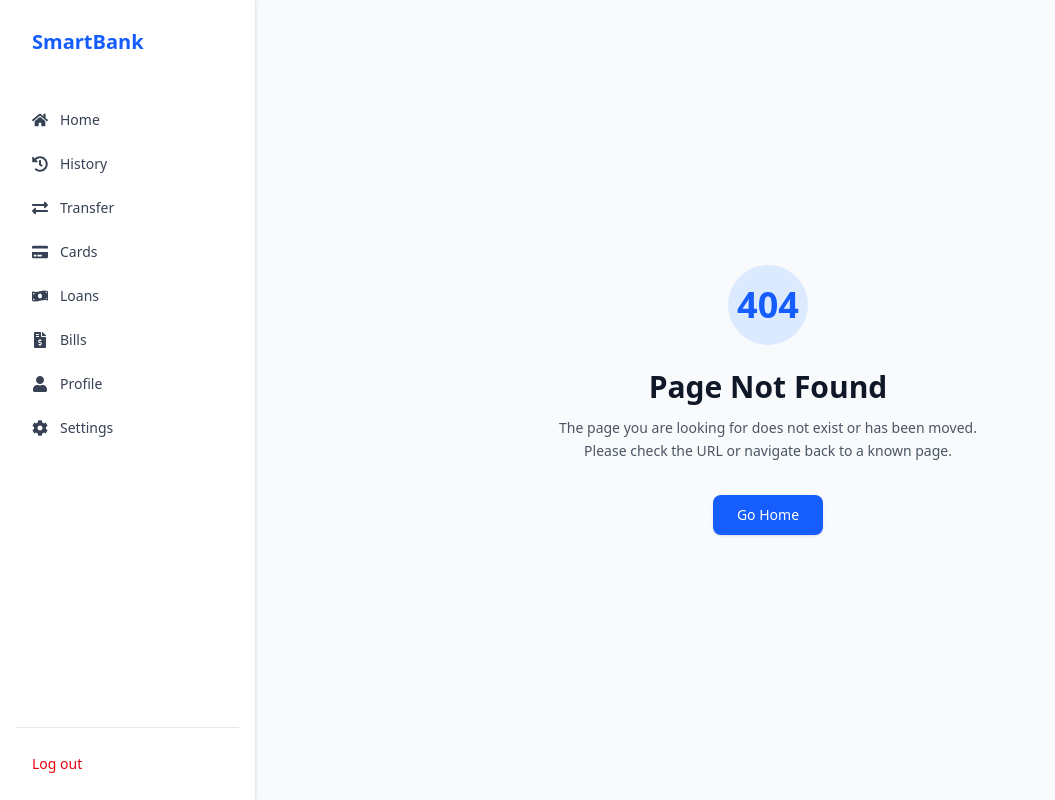
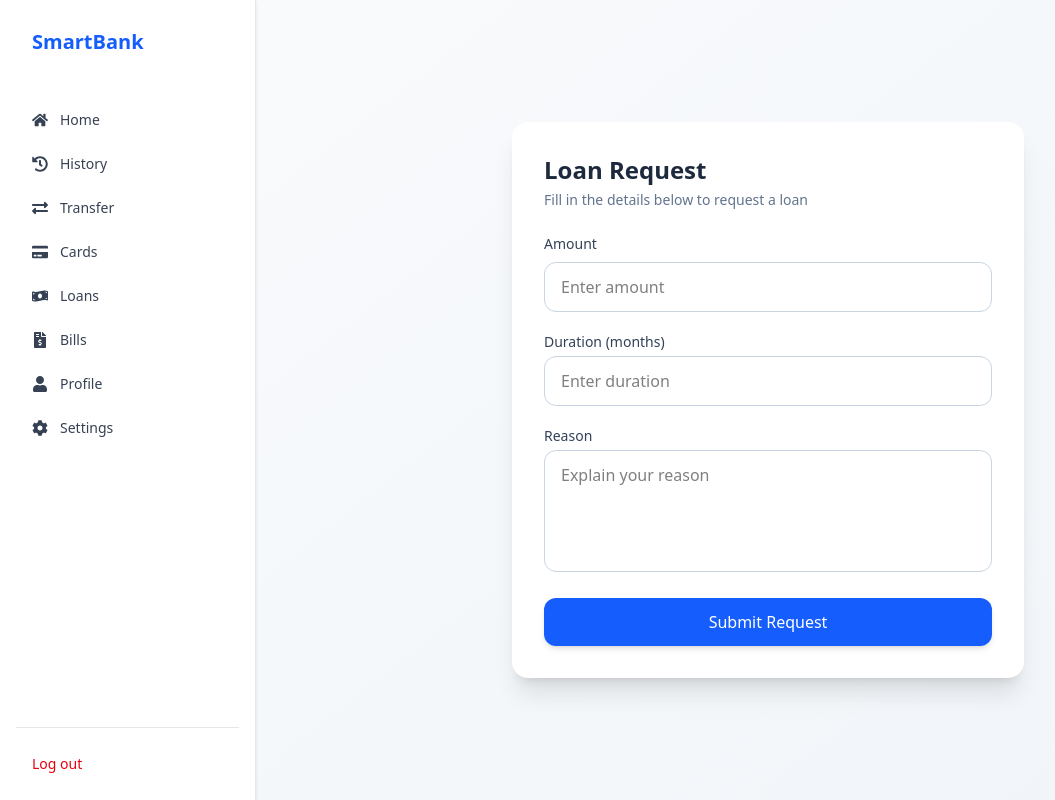
Before and after one commit to muhammad-abdullah11/smartbank, a Next.js app: page /request-loan in a window 1280 px wide. Before the commit this address had no page. Shown: the whole page, without its empty margins (0-1055 px from the left). Built offline with nearby package versions, Linux system fonts and the light colour scheme.

Commit message:
feat (request-loan) : implement the loan page to reqest loan

```diff
--- /dev/null
+++ b/app/(main)/request-loan/page.tsx
@@ -0,0 +1,118 @@
+"use client";
+
+import React, { useState } from "react";
+import axios from "axios";
+
+const LoanRequest = () => {
+  const [amount, setAmount] = useState("");
+  const [duration, setDuration] = useState("");
+  const [reason, setReason] = useState("");
+  const [loading, setLoading] = useState(false);
+  const [error, setError] = useState("");
+  const [success, setSuccess] = useState("");
+
+  const handleSubmit = async (e: React.FormEvent) => {
+    e.preventDefault();
+    setLoading(true);
+    setError("");
+    setSuccess("");
+
+    try {
+      await axios.post("/api/loan/request", {
+        amount: Number(amount),
+        duration: Number(duration),
+        reason,
+      });
+
+      setSuccess("Loan request submitted successfully");
+      setAmount("");
+      setDuration("");
+      setReason("");
+    } catch {
+      setError("Failed to submit loan request. Please try again.");
+    } finally {
+      setLoading(false);
+    }
+  };
+
+  return (
+    <main className="min-h-screen flex items-center justify-center bg-linear-to-br from-slate-50 to-slate-100 px-4">
+      <section className="w-full max-w-lg bg-white rounded-2xl shadow-xl p-8">
+        <div className="mb-6">
+          <h2 className="text-2xl font-semibold text-slate-800">
+            Loan Request
+          </h2>
+          <p className="text-sm text-slate-500 mt-1">
+            Fill in the details below to request a loan
+          </p>
+        </div>
+
+        <form onSubmit={handleSubmit} className="space-y-5">
+          <div>
+            <label className="block text-sm font-medium text-slate-700 mb-2">
+              Amount
+            </label>
+            <input
+              type="number"
+              value={amount}
+              onChange={(e) => setAmount(e.target.value)}
+              placeholder="Enter amount"
+              className="w-full px-4 py-3 rounded-xl border border-slate-300 focus:outline-none focus:ring-2 focus:ring-blue-500 focus:border-blue-500 transition"
+              required
+            />
+          </div>
+
+          <div>
+            <label className="block text-sm font-medium text-slate-700 mb-1">
+              Duration (months)
+            </label>
+            <input
+              type="number"
+              value={duration}
+              onChange={(e) => setDuration(e.target.value)}
+              placeholder="Enter duration"
+              className="w-full px-4 py-3 overflow-hidden rounded-xl border border-slate-300 focus:outline-none focus:ring-2 focus:ring-blue-500 focus:border-blue-500 transition"
+              required
+            />
+          </div>
+
+          <div>
+            <label className="block text-sm font-medium text-slate-700 mb-1">
+              Reason
+            </label>
+            <textarea
+              value={reason}
+              onChange={(e) => setReason(e.target.value)}
+              placeholder="Explain your reason"
+              rows={4}
+              className="w-full px-4 py-3 rounded-xl border border-slate-300 focus:outline-none focus:ring-2 focus:ring-blue-500 focus:border-blue-500 transition resize-none"
+              required
+            />
+          </div>
+
+          {error && (
+            <div className="text-sm text-red-600 bg-red-50 p-3 rounded-lg border border-red-200">
+              {error}
+            </div>
+          )}
+
+          {success && (
+            <div className="text-sm text-green-700 bg-green-50 p-3 rounded-lg border border-green-200">
+              {success}
+            </div>
+          )}
+
+          <button
+            type="submit"
+            disabled={loading}
+            className="w-full py-3 rounded-xl bg-blue-600 hover:bg-blue-700 text-white font-medium transition disabled:opacity-60 disabled:cursor-not-allowed shadow-md"
+          >
+            {loading ? "Submitting..." : "Submit Request"}
+          </button>
+        </form>
+      </section>
+    </main>
+  );
+};
+
+export default LoanRequest;
```
